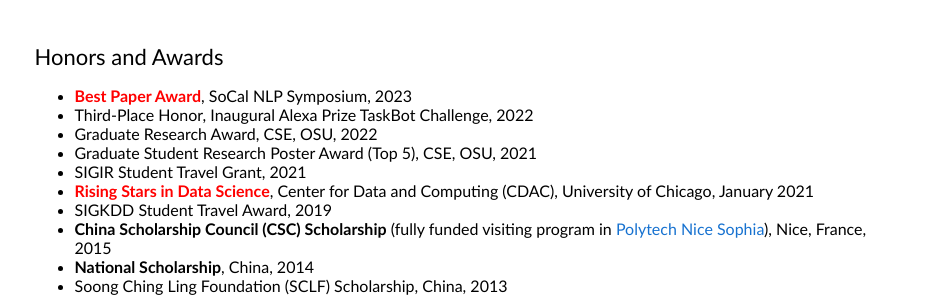
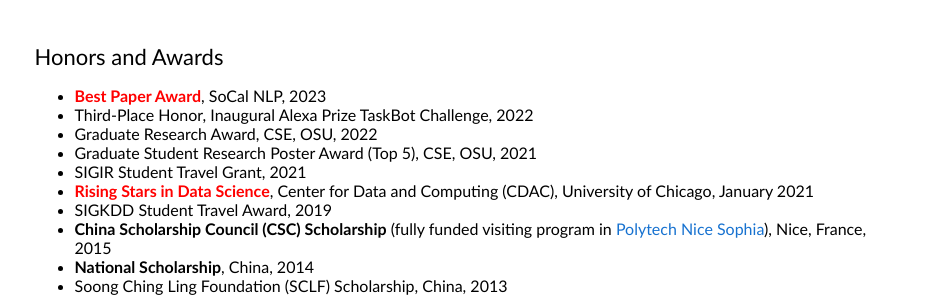
Before and after one commit to zhenwang9102/zhenwang9102.github.io, a Jekyll site: the page built from _posts/2019-06-02-venue.markdown, in a window 1280 px wide and 900 px high, scrolled down 4611 px. Shown: the part 174-471 px from the top of the window, without its empty margins (178-1113 px from the left). Built offline with Jekyll 4.4.1, drawn with Linux system fonts in a browser that asks for light colours; some of the changed text lies outside the part shown.

Commit message:
Update default.html

```diff
--- a/_layouts/default.html
+++ b/_layouts/default.html
@@ -111,7 +111,7 @@
               <div class="listbox">
                 <ul>
                   <li>
-                    11/2023: Honored to receive the <a style="color:red"><b>Best Paper Award</b></a> at <a href="https://socalnlp.github.io/symp23/index.html">SoCal NLP Symposium 2023</a>.
+                    11/2023: Honored to receive the <a style="color:red"><b>Best Paper Award</b></a> at <a href="https://socalnlp.github.io/symp23/index.html">SoCal NLP 2023</a>.
                   </li>
                   <li>
                     11/2023: Three papers, <a href="https://arxiv.org/abs/2305.14992">RAP</a>, <a href="https://arxiv.org/abs/2305.11554">ToolkenGPT</a>, and <a href="https://arxiv.org/abs/2310.16427">PromptAgent</a>, will be presented at <a href="https://socalnlp.github.io/symp23/index.html">SoCal NLP Symposium 2023</a> at UCLA on Nov. 17th, 2023.
@@ -657,7 +657,7 @@
               <h2>Honors and Awards</h2>
               <ul>
                 <li>
-                  <a style="color:red"><b>Best Paper Award</b></a>, SoCal NLP Symposium, 2023
+                  <a style="color:red"><b>Best Paper Award</b></a>, SoCal NLP, 2023
                 </li>
                 <li>
                   Third-Place Honor, Inaugural Alexa Prize TaskBot Challenge, 2022
```
